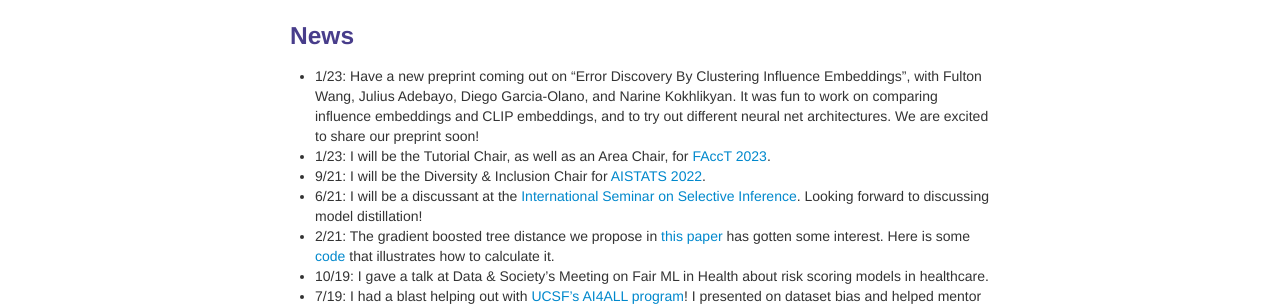
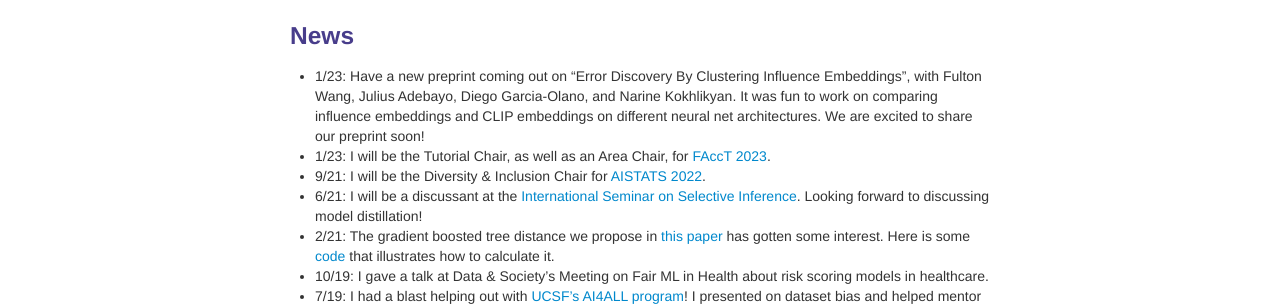
Before and after one commit to shftan/shftan.github.io, a Jekyll site: the page built from index.md, in a window 1280 px wide and 900 px high. Shown: the part 435-741 px from the top of the window. Built offline with Jekyll 4.4.1, drawn with Linux system fonts in a browser that asks for light colours; some of the changed text lies outside the part shown.

Commit message:
Update index.md

```diff
--- a/index.md
+++ b/index.md
@@ -30,7 +30,7 @@ I'm currently based in Seattle. You can reach me at shftan@gmail.com.
 
 <div class="row-fluid" id="news"><h3>News</h3>
 </div>
-- 1/23: Have a new preprint coming out on "Error Discovery By Clustering Influence Embeddings", with Fulton Wang, Julius Adebayo, Diego Garcia-Olano, and Narine Kokhlikyan. It was fun to work on comparing influence embeddings and CLIP embeddings, and to try out different neural net architectures. We are excited to share our preprint soon!
+- 1/23: Have a new preprint coming out on "Error Discovery By Clustering Influence Embeddings", with Fulton Wang, Julius Adebayo, Diego Garcia-Olano, and Narine Kokhlikyan. It was fun to work on comparing influence embeddings and CLIP embeddings on different neural net architectures. We are excited to share our preprint soon!
 - 1/23: I will be the Tutorial Chair, as well as an Area Chair, for [FAccT 2023](https://facctconference.org/2023/index.html).
 - 9/21: I will be the Diversity & Inclusion Chair for [AISTATS 2022](http://aistats.org/aistats2022/).
 - 6/21: I will be a discussant at the [International Seminar on Selective Inference](https://www.selectiveinferenceseminar.com/past-talks). Looking forward to discussing model distillation!
```
Also changed, not shown: other parts of index.md (+1 -1 lines).
